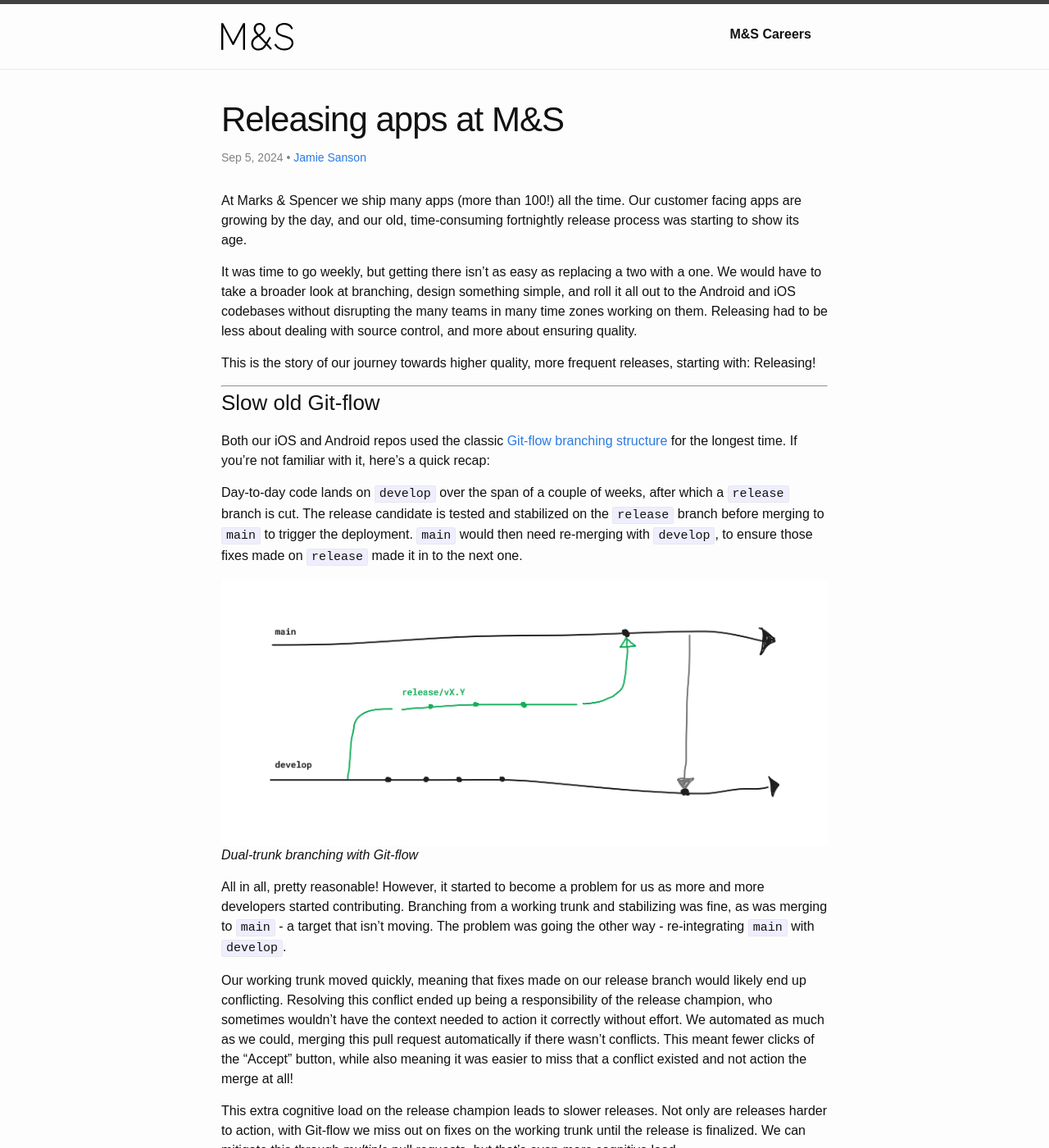
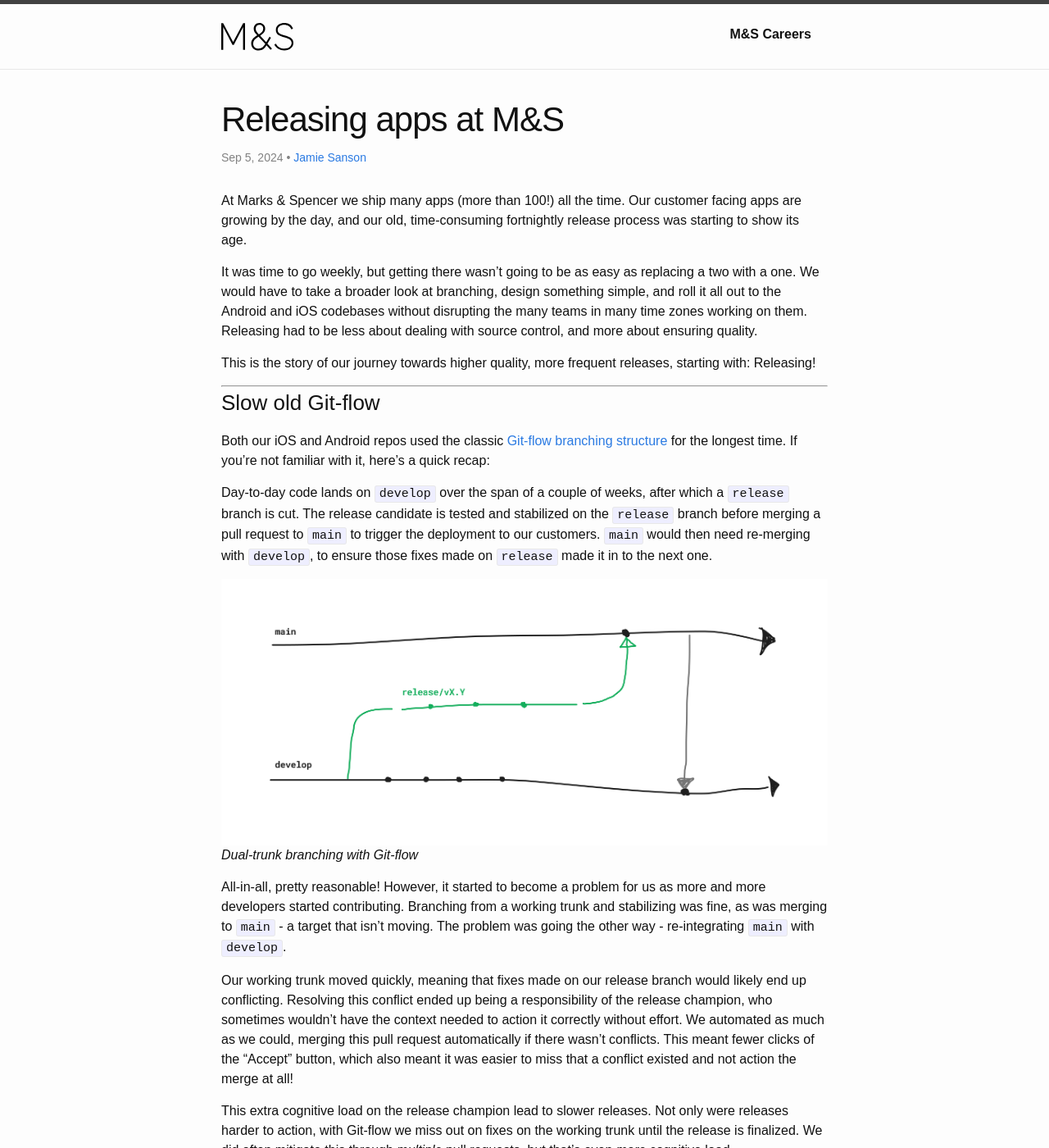
Before and after one commit to marksandspencer/marksandspencer.github.io, a Jekyll site: the page built from _posts/2024-09-05-releasing-apps.md, in a window 1280 px wide and 1400 px high. Shown: the whole window at 82% size. Built offline with Jekyll 4.4.1, drawn with Linux system fonts in a browser that asks for light colours; some web fonts are replaced; some of the changed text lies outside the part shown.

Commit message:
Tweak tensing for consistency
Co-authored-by: Tim Searle <Tim.searle@mnscorp.net>

```diff
--- a/_posts/2024-09-05-releasing-apps.md
+++ b/_posts/2024-09-05-releasing-apps.md
@@ -15,7 +15,7 @@ tags:
 
 At Marks & Spencer we ship many apps (more than 100!) all the time. Our customer facing apps are growing by the day, and our old, time-consuming fortnightly release process was starting to show its age.
 
-It was time to go weekly, but getting there isn’t as easy as replacing a two with a one. We would have to take a broader look at branching, design something simple, and roll it all out to the Android and iOS codebases without disrupting the many teams in many time zones working on them. Releasing had to be less about dealing with source control, and more about ensuring quality.
+It was time to go weekly, but getting there wasn't going to be as easy as replacing a two with a one. We would have to take a broader look at branching, design something simple, and roll it all out to the Android and iOS codebases without disrupting the many teams in many time zones working on them. Releasing had to be less about dealing with source control, and more about ensuring quality.
 
 This is the story of our journey towards higher quality, more frequent releases, starting with: Releasing!
 
@@ -24,16 +24,16 @@ This is the story of our journey towards higher quality, more frequent releases,
 ### Slow old Git-flow
 Both our iOS and Android repos used the classic [Git-flow branching structure](https://www.atlassian.com/git/tutorials/comparing-workflows/gitflow-workflow) for the longest time. If you’re not familiar with it, here’s a quick recap:
 
-Day-to-day code lands on `develop` over the span of a couple of weeks, after which a `release` branch is cut. The release candidate is tested and stabilized on the `release` branch before merging to `main` to trigger the deployment. `main` would then need re-merging with `develop`, to ensure those fixes made on `release` made it in to the next one.
+Day-to-day code lands on `develop` over the span of a couple of weeks, after which a `release` branch is cut. The release candidate is tested and stabilized on the `release` branch before merging a pull request to `main` to trigger the deployment to our customers. `main` would then need re-merging with `develop`, to ensure those fixes made on `release` made it in to the next one.
 
 ![image](/assets/img/2024-09-05-gitflow-branching.png)
 *Dual-trunk branching with Git-flow*
 
-All in all, pretty reasonable! However, it started to become a problem for us as more and more developers started contributing. Branching from a working trunk and stabilizing was fine, as was merging to `main` - a target that isn’t moving. The problem was going the other way - re-integrating `main` with `develop`.
+All-in-all, pretty reasonable! However, it started to become a problem for us as more and more developers started contributing. Branching from a working trunk and stabilizing was fine, as was merging to `main` - a target that isn’t moving. The problem was going the other way - re-integrating `main` with `develop`.
 
-Our working trunk moved quickly, meaning that fixes made on our release branch would likely end up conflicting. Resolving this conflict ended up being a responsibility of the release champion, who sometimes wouldn’t have the context needed to action it correctly without effort. We automated as much as we could, merging this pull request automatically if there wasn’t conflicts. This meant fewer clicks of the “Accept” button, while also meaning it was easier to miss that a conflict existed and not action the merge at all!
+Our working trunk moved quickly, meaning that fixes made on our release branch would likely end up conflicting. Resolving this conflict ended up being a responsibility of the release champion, who sometimes wouldn’t have the context needed to action it correctly without effort. We automated as much as we could, merging this pull request automatically if there wasn’t conflicts. This meant fewer clicks of the “Accept” button, which also meant it was easier to miss that a conflict existed and not action the merge at all!
 
-This extra cognitive load on the release champion leads to slower releases. Not only are releases harder to action, with Git-flow we miss out on fixes on the working trunk until the release is finalized. We can mitigate this through _multiple_ pull requests, but that’s even _more_ cognitive load.
+This extra cognitive load on the release champion lead to slower releases. Not only were releases harder to action, with Git-flow we miss out on fixes on the working trunk until the release is finalized. We did often mitigate this through _multiple_ pull requests, but that’s even _more_ cognitive load.
 
 ### The one trunk to rule them all
 Managing two trunks was starting to get impractical — why not get rid of one of them?
```
